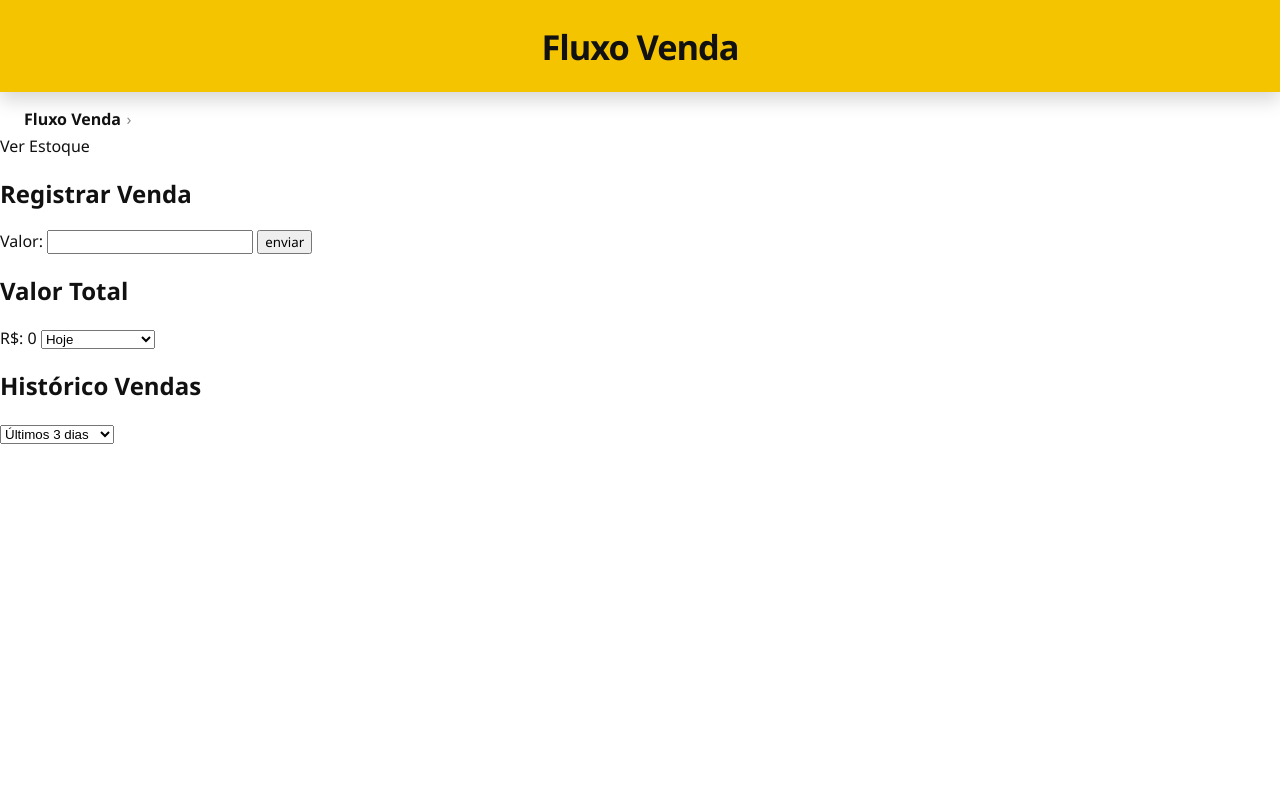
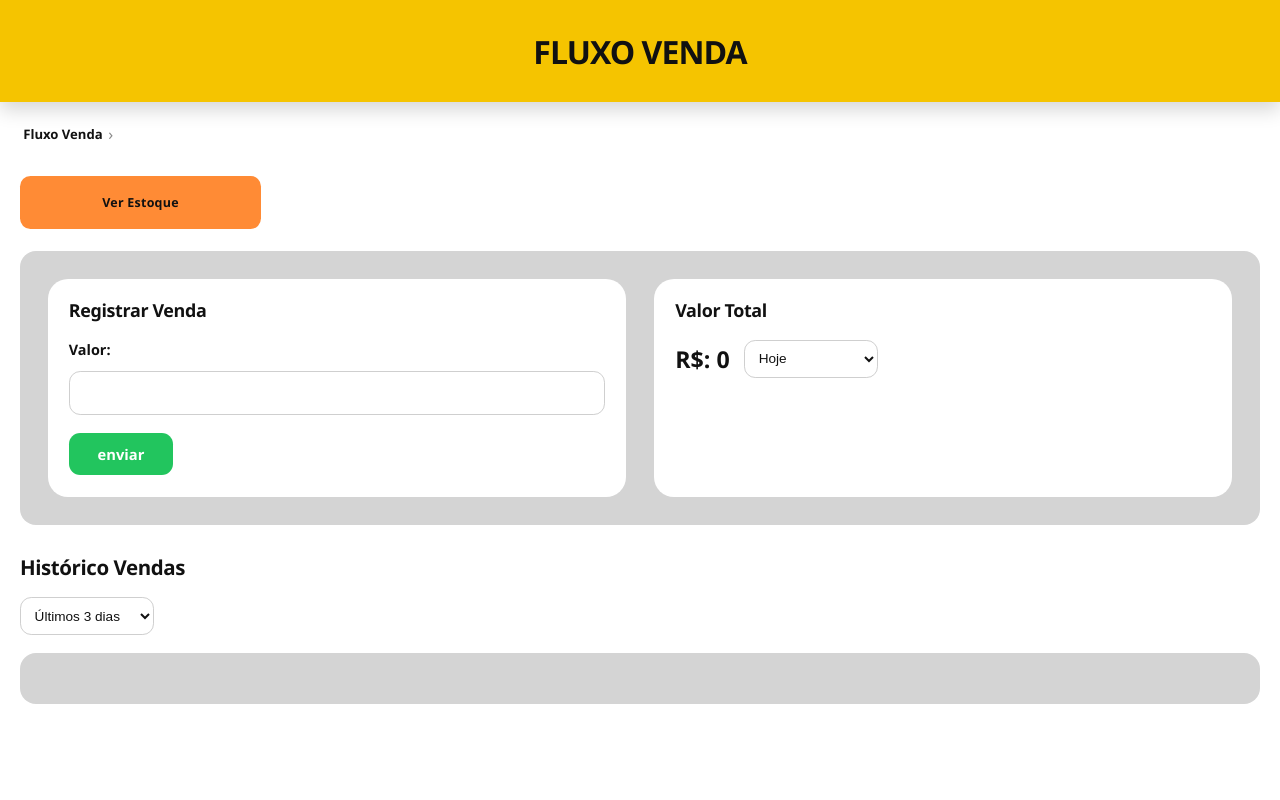
Before and after one commit to wesleypereirac/projeto-extensionista, a Flask app: page /listar_vendas in a window 1280 px wide. Run offline with Flask 3, Linux system fonts and the light colour scheme; data that the repository does not hold is empty.

Commit message:
syle.css modificado para esttilizar fluxo_vendas.html; tudo completo

```diff
--- a/core/static/style.css
+++ b/core/static/style.css
@@ -547,3 +547,272 @@ span {
 @media (max-width: 390px) {
   .estoque-grid { grid-template-columns: 1fr; }
 }
+
+/* =========================================================
+   FLUXO VENDA — estilos específicos
+   Tudo aqui usa .fluxo-page para não alterar outras páginas.
+   Espelha os padrões visuais já usados em .estoque-page.
+   ========================================================= */
+
+.fluxo-page { min-height: 100vh; background: var(--color-page); }
+
+.fluxo-page .page-header {
+  width: 100%;
+  padding: 2.1rem 1rem 2rem;
+}
+
+.fluxo-page .page-header h1 {
+  margin: 0;
+  font-size: clamp(1.7rem, 2vw + 1rem, 2rem);
+  font-weight: 800;
+  line-height: 1.15;
+  text-transform: uppercase;
+}
+
+.fluxo-main {
+  width: 100%;
+  padding: 0 1.25rem 2rem;
+}
+
+.fluxo-page .breadcrumb {
+  min-height: 45px;
+  padding: 1.1rem .2rem 0;
+}
+
+.fluxo-page .breadcrumb-current {
+  color: var(--color-ink);
+  font-size: .82rem;
+  font-weight: 700;
+}
+
+.fluxo-btn-estoque {
+  display: inline-flex;
+  align-items: center;
+  justify-content: center;
+  width: 241px;
+  height: 53px;
+  margin: 1.8rem 0 1.35rem;
+  padding: .7rem 1rem;
+  border: none;
+  border-radius: .65rem;
+  background: #ff8b35;
+  color: #111;
+  font-size: .78rem;
+  font-weight: 700;
+  letter-spacing: .02em;
+  text-align: center;
+  transition: filter .15s ease, transform .15s ease;
+}
+
+.fluxo-btn-estoque:hover { filter: brightness(.96); transform: translateY(-1px); }
+
+.fluxo-resumo {
+  display: grid;
+  grid-template-columns: repeat(2, minmax(0, 1fr));
+  align-items: stretch;
+  gap: 1.8rem;
+  width: 100%;
+  margin: 0 0 1.8rem;
+  padding: 1.75rem;
+  background: #d4d4d4;
+  border-radius: 1rem;
+}
+
+.registro-venda,
+.valor-total {
+  display: flex;
+  flex-direction: column;
+  padding: 1.2rem 1.3rem 1.35rem;
+  background: #fff;
+  border-radius: var(--radius-card);
+}
+
+.registro-venda h2,
+.valor-total h2 {
+  margin: 0 0 1.1rem;
+  font-size: 1.12rem;
+  font-weight: 800;
+  letter-spacing: -0.02em;
+}
+
+#venda-form {
+  display: flex;
+  flex-direction: column;
+  gap: .8rem;
+}
+
+#venda-form label {
+  font-size: .9rem;
+  font-weight: 700;
+  color: var(--color-ink);
+}
+
+#venda-form input[type="number"] {
+  width: 100%;
+  height: 44px;
+  padding: 0 .85rem;
+  border: 1px solid var(--color-input-border);
+  border-radius: var(--radius-input);
+  background: var(--color-input);
+  color: var(--color-ink);
+  font-size: 16px;
+}
+
+#venda-form input[type="number"]:focus {
+  outline: 2px solid #f5c400;
+  outline-offset: 1px;
+  border-color: transparent;
+}
+
+.fluxo-submit {
+  align-self: flex-start;
+  margin-top: .3rem;
+  min-height: 42px;
+  padding: 0 1.8rem;
+  border: none;
+  border-radius: var(--radius-btn);
+  background: var(--color-primary);
+  color: var(--color-primary-fg);
+  font-size: .92rem;
+  font-weight: 700;
+  cursor: pointer;
+}
+
+.fluxo-submit:hover { background: var(--color-primary-hover); }
+
+.valor-total-dados {
+  display: flex;
+  align-items: center;
+  gap: .9rem;
+  flex-wrap: wrap;
+}
+
+#log_valor_vendas {
+  font-size: 1.45rem;
+  font-weight: 800;
+  color: var(--color-ink);
+}
+
+#filtro_total_vendas {
+  height: 38px;
+  padding: 0 .6rem;
+  border: 1px solid var(--color-input-border);
+  border-radius: var(--radius-input);
+  background: var(--color-input);
+  color: var(--color-ink);
+  font-size: .85rem;
+}
+
+.list-vendas h2 {
+  margin: 0 0 1rem;
+  font-size: 1.28rem;
+  font-weight: 800;
+  letter-spacing: -0.02em;
+}
+
+.historico-filtro { margin-bottom: 1.1rem; }
+
+.historico-filtro select {
+  height: 38px;
+  padding: 0 .6rem;
+  border: 1px solid var(--color-input-border);
+  border-radius: var(--radius-input);
+  background: var(--color-input);
+  color: var(--color-ink);
+  font-size: .85rem;
+}
+
+.div-lista {
+  display: grid;
+  grid-template-columns: repeat(4, minmax(0, 1fr));
+  align-items: stretch;
+  gap: 1.5rem;
+  width: 100%;
+  margin: 0;
+  padding: 1.6rem;
+  background: #d4d4d4;
+  border-radius: 1rem;
+}
+
+.card_valor {
+  display: flex;
+  flex-direction: column;
+  min-height: 130px;
+  padding: .9rem 1rem 1rem;
+  border: none;
+  border-radius: 1.1rem;
+  background: #fff;
+  box-shadow: none;
+}
+
+.venda-icon {
+  display: flex;
+  align-items: center;
+  justify-content: center;
+  width: 100%;
+  height: 44px;
+  margin-bottom: .3rem;
+  overflow: hidden;
+}
+
+.venda-icon img { display: block; width: 40px; height: 40px; object-fit: contain; }
+
+.venda-info {
+  flex: 1;
+  display: flex;
+  flex-direction: column;
+  gap: .3rem;
+  min-width: 0;
+}
+
+.card-name {
+  font-size: .78rem;
+  font-weight: 700;
+  color: var(--color-ink);
+}
+
+.card-val {
+  font-size: .78rem;
+  color: var(--color-muted);
+  overflow-wrap: anywhere;
+}
+
+.card_valor button {
+  align-self: flex-start;
+  margin-top: .65rem;
+  height: 26px;
+  padding: 0 .9rem;
+  border: none;
+  border-radius: .55rem;
+  background: #ff5b5b;
+  color: #111;
+  font-family: inherit;
+  font-size: .7rem;
+  cursor: pointer;
+}
+
+.card_valor button:hover { filter: brightness(.93); }
+
+.fluxo-page .flash-msg {
+  max-width: 700px;
+  margin: 1rem auto;
+}
+
+@media (max-width: 1200px) {
+  .div-lista { grid-template-columns: repeat(3, minmax(0, 1fr)); }
+}
+
+@media (max-width: 900px) {
+  .fluxo-resumo { grid-template-columns: 1fr; gap: 1.2rem; }
+  .div-lista { grid-template-columns: repeat(2, minmax(0, 1fr)); gap: 1.2rem; padding: 1.2rem; }
+}
+
+@media (max-width: 650px) {
+  .fluxo-main { padding-left: .8rem; padding-right: .8rem; }
+  .fluxo-btn-estoque { width: min(100%, 300px); }
+  .valor-total-dados { flex-direction: column; align-items: flex-start; }
+}
+
+@media (max-width: 390px) {
+  .div-lista { grid-template-columns: 1fr; }
+}
--- a/core/templates/fluxo_vendas.html
+++ b/core/templates/fluxo_vendas.html
@@ -79,6 +79,7 @@
             <span id="filtro_atual" style="display:none;">{{ context[-1] }}</span>
 
             <div class="div-lista">
+                <!-- []:-1] importante pois tem string no fim q nao pode ser iterada -->
                 {% for reg in context[:-1] %}
                     <article class="card_valor">
                         <!-- Área reservada para o futuro ícone monetário.
```
